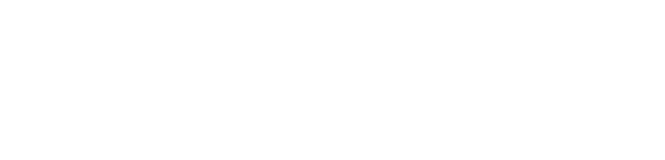
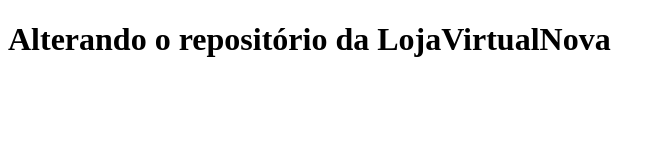
Before and after one commit to Breno-Martins18/LojaVirtual2, a plain HTML site: page index.html in a window 1280 px wide. Shown: the whole page, without its empty margins (0-665 px from the left). Drawn offline with Linux system fonts and the light colour scheme.

Commit message:
modifiquei o index.html &  crie o script.js

```diff
--- a/index.html
+++ b/index.html
@@ -6,6 +6,6 @@
     <title>Document</title>
 </head>
 <body>
-
+    <h1>Alterando o repositório da LojaVirtualNova</h1>
 </body>
 </html>
--- /dev/null
+++ b/script.js
@@ -0,0 +1 @@
+console.log('hello, world');
```
